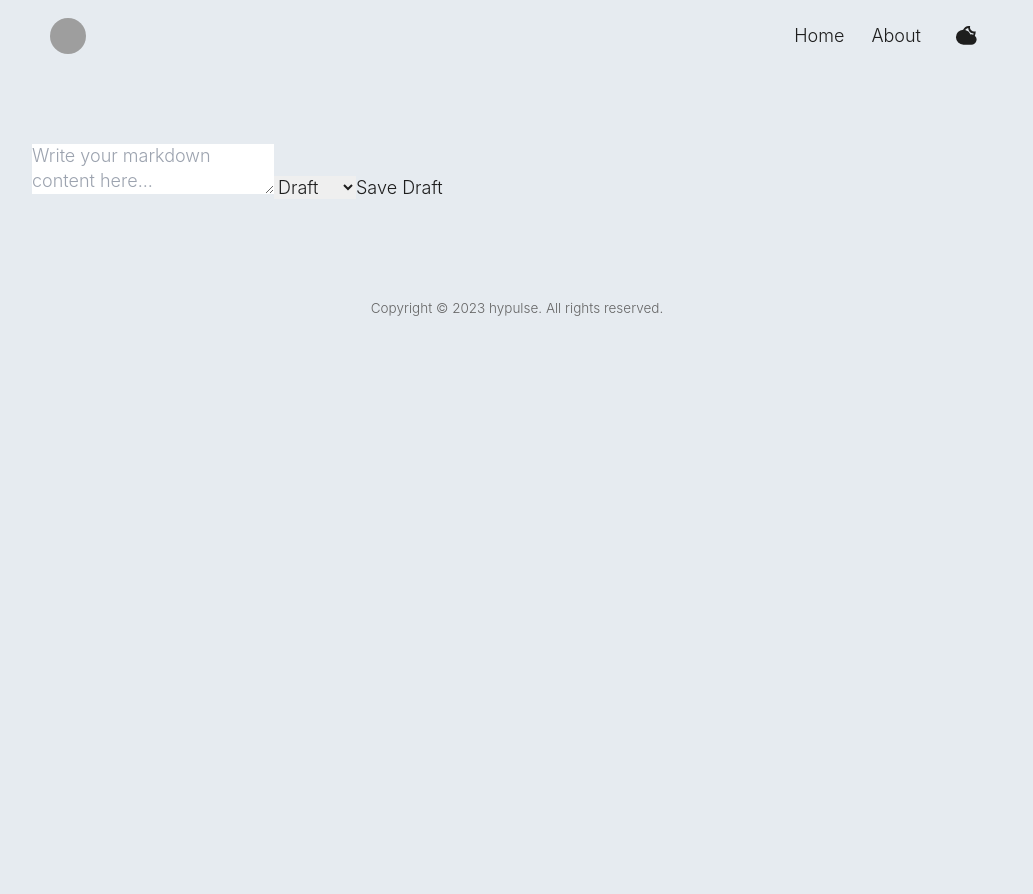
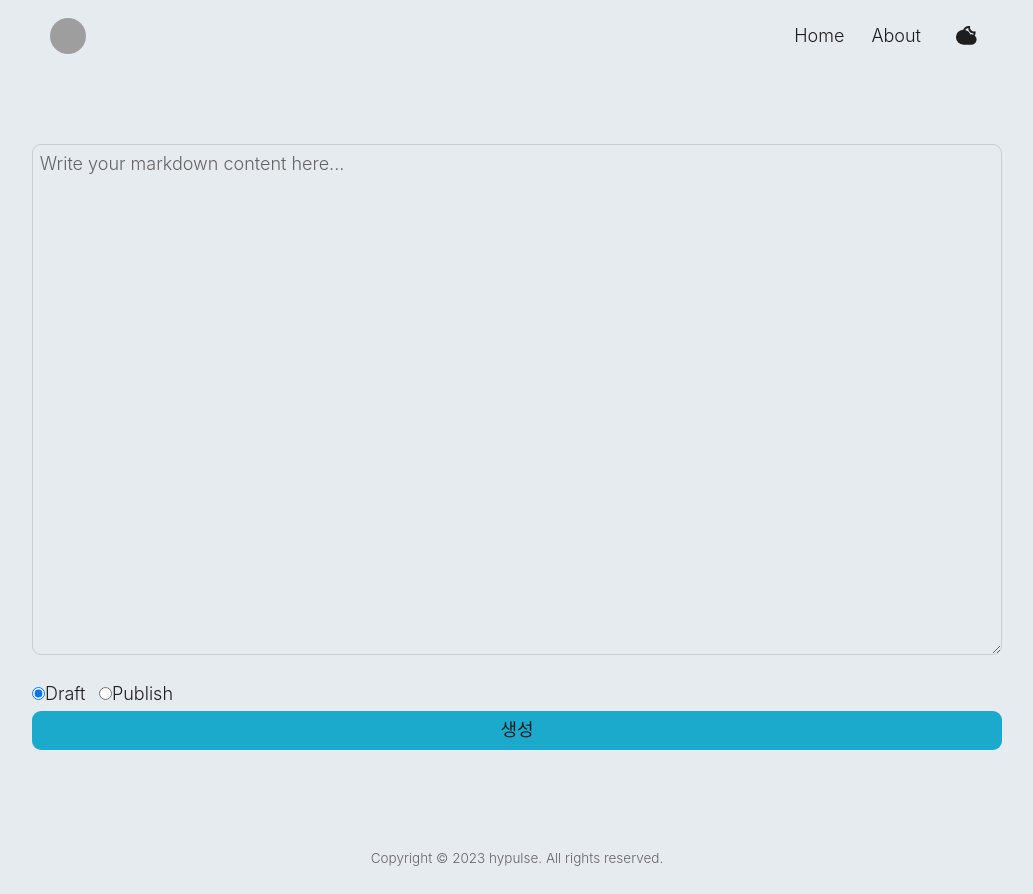
Before and after one commit to hypulse/devlog, a Next.js app: page /admin/editor in a window 1280 px wide. Shown: the whole page, without its empty margins (123-1156 px from the left). Before the commit the page ends 800 px from the top, so only its background shows below. Built offline with nearby package versions, Linux system fonts and the light colour scheme; no server answers; grey boxes are pictures that could not be loaded; a web font is replaced by a local one; what marked-gfm-heading-id, marked-highlight, marked-mangle would draw is missing.

Commit message:
Chanage select into radio, Change postId into id state

```diff
--- a/pages/admin/editor.tsx
+++ b/pages/admin/editor.tsx
@@ -1,3 +1,4 @@
+import Button from "@/components/Button";
 import { PostState, PostTypePost } from "@/types/post";
 import { createPost, getPost, updatePost } from "@/utils/apis/posts";
 import parseContent from "@/utils/parseContent";
@@ -8,10 +9,12 @@ export default function Page() {
   const router = useRouter();
   const [markdownContent, setMarkdownContent] = useState<string>("");
   const [state, setState] = useState<PostState>("draft");
+  const [postId, setPostId] = useState<string | null>(null);
 
   useEffect(() => {
     const id = new URLSearchParams(window.location.search).get("id");
     if (id) {
+      setPostId(id);
       fetchPost(id);
     }
   }, []);
@@ -37,8 +40,6 @@ export default function Page() {
       state,
     };
 
-    const postId = new URLSearchParams(window.location.search).get("id");
-
     const result = postId
       ? await updatePost(postId, updatedPost)
       : await createPost(updatedPost);
@@ -48,26 +49,39 @@ export default function Page() {
       return;
     }
 
-    router.push(`/admin/posts/${result.data._id}`);
+    router.push(`/admin/editor?id=${result.data._id}`);
   };
 
   return (
-    <div>
+    <div className="flex flex-col">
       <textarea
         value={markdownContent}
         onChange={(e) => setMarkdownContent(e.target.value)}
         placeholder="Write your markdown content here..."
+        className="bg-transparent border rounded outline-none p-inputPadding border-border placeholder-textSecondary mb-elementGap"
+        rows={20}
       />
-      <select
-        value={state}
-        onChange={(e) => setState(e.target.value as PostState)}
-      >
-        <option value="draft">Draft</option>
-        <option value="active">Publish</option>
-      </select>
-      <button onClick={handleSubmit}>
-        {state === "draft" ? "Save Draft" : "Publish"}
-      </button>
+      <div className="mb-xsGap space-x-colGap">
+        <label>
+          <input
+            type="radio"
+            value="draft"
+            checked={state === "draft"}
+            onChange={() => setState("draft")}
+          />
+          Draft
+        </label>
+        <label>
+          <input
+            type="radio"
+            value="active"
+            checked={state === "active"}
+            onChange={() => setState("active")}
+          />
+          Publish
+        </label>
+      </div>
+      <Button onClick={handleSubmit}>{postId ? "수정" : "생성"}</Button>
     </div>
   );
 }
```
